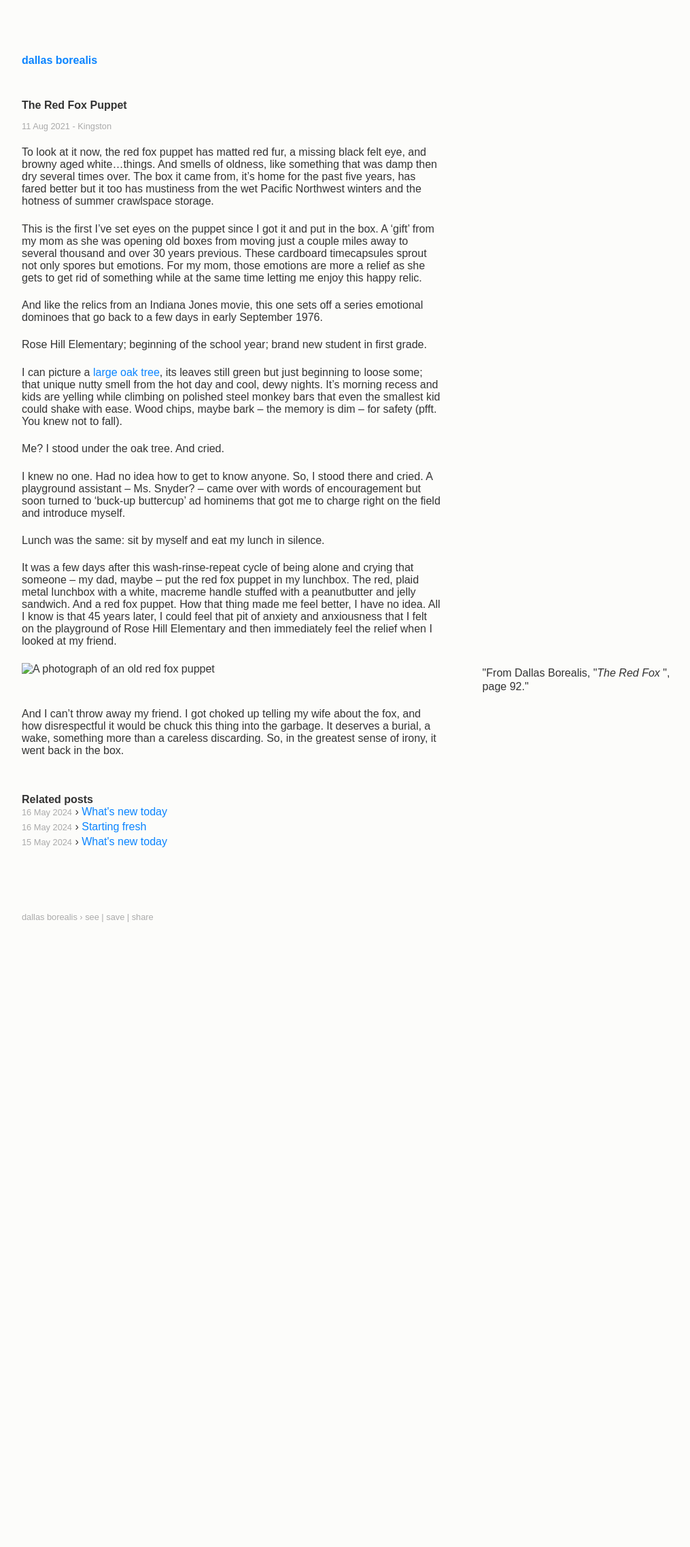
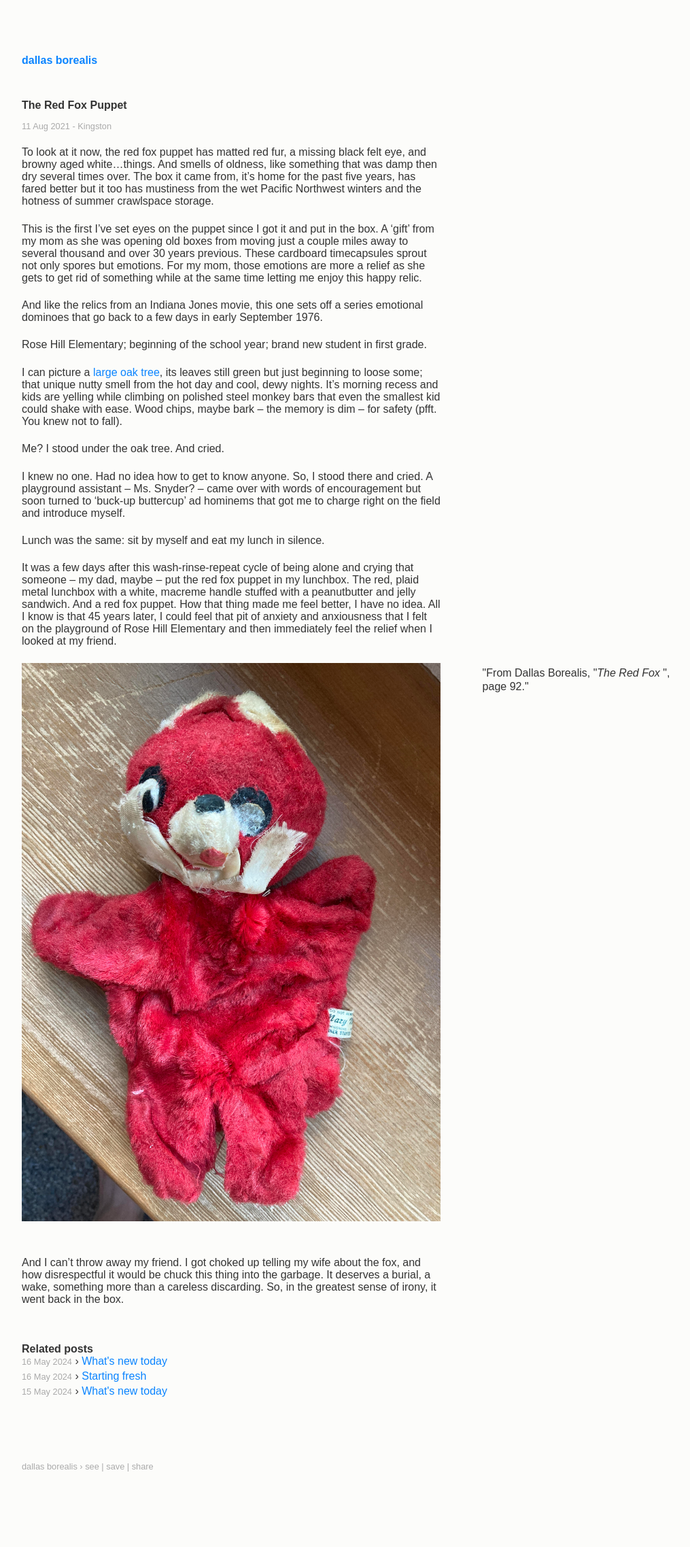
Before and after one commit to dallas-borealis/dallas-borealis.github.io, a Jekyll site: the page built from _posts/2021-08-11-red-fox-puppet.md, in a window 1280 px wide. Shown: the whole page at 68% size, without its empty margins (128-1143 px from the left). Built offline with Jekyll 4.4.1, drawn with Linux system fonts in a browser that asks for light colours; our own code applies the rules of GitHub Pages for plain Markdown files; before the commit the page ends 1468 px from its top, so only the background shows below that.

Commit message:
Update 2021-08-11-red-fox-puppet.md

```diff
--- a/_posts/2021-08-11-red-fox-puppet.md
+++ b/_posts/2021-08-11-red-fox-puppet.md
@@ -1,4 +1,10 @@
-# The Red Fox Puppet
+---
+layout: post
+title: The Red Fox Puppet
+---
+
+{{ page.title }}
+================
 
 <p class="subtitle">11 Aug 2021 - Kingston</p>
 
@@ -23,7 +29,7 @@ It was a few days after this wash-rinse-repeat cycle of being alone and crying t
   <label for="mn-red-fox" class="margin-toggle">&#8853;</label>
   <input type="checkbox" id="mn-red-fox" class="margin-toggle">
   <span class="marginnote">"From Dallas Borealis, "<em>The Red Fox</em> ", page 92."</span>
-  <img src="images/red-fox.jpg" alt="A photograph of an old red fox puppet">
+  <img src="/images/red-fox.jpg" alt="A photograph of an old red fox puppet">
 </figure>
 
 And I can't throw away my friend. I got choked up telling my wife about the fox, and how disrespectful it would be chuck this thing into the garbage. It deserves a burial, a wake, something more than a careless discarding. So, in the greatest sense of irony, it went back in the box.
```
